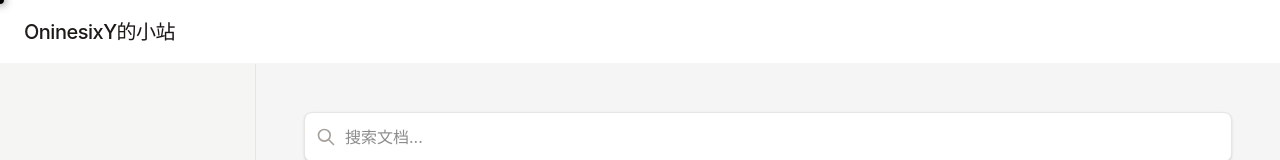
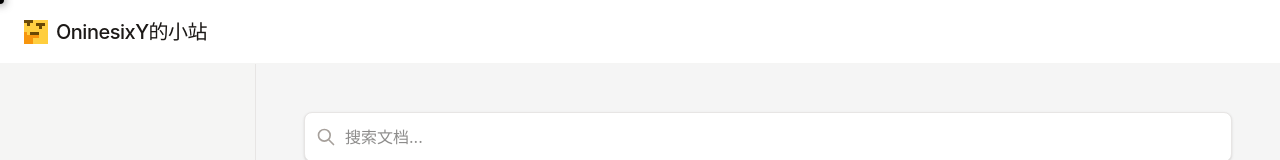
Before and after one commit to TheOninesixY/TheOninesixY.github.io, a React (Vite) app: page / in a window 1280 px wide. Shown: the top 160 px of the page. Built offline with nearby package versions, Linux system fonts and the light colour scheme.

Commit message:
设置图标

```diff
--- a/index.html
+++ b/index.html
@@ -4,6 +4,7 @@
     <meta charset="UTF-8" />
     <meta name="viewport" content="width=device-width, initial-scale=1.0" />
     <title>OninesixY的小站</title>
+    <link rel="icon" type="image/png" href="/favicon.png" />
     <script>
       (function() {
         const saved = localStorage.getItem('isDarkMode');
--- a/src/BlogApp.tsx
+++ b/src/BlogApp.tsx
@@ -228,10 +228,11 @@ export default function BlogApp() {
           <button
             onClick={() => window.location.reload()}
             className={cn(
-              "text-xl font-medium tracking-tight hover:text-blue-600 transition-colors shrink-0 w-[232px] text-left",
+              "flex items-center gap-2 text-xl font-medium tracking-tight hover:text-blue-600 transition-colors shrink-0 w-[232px] text-left",
               isMobile && (view === 'post' || view === 'settings') && "hidden"
             )}
           >
+            <img src="/favicon.png" alt="" className="w-6 h-6" />
             OninesixY的小站
           </button>
 
```
Also changed, not shown: favicon.png (added).
